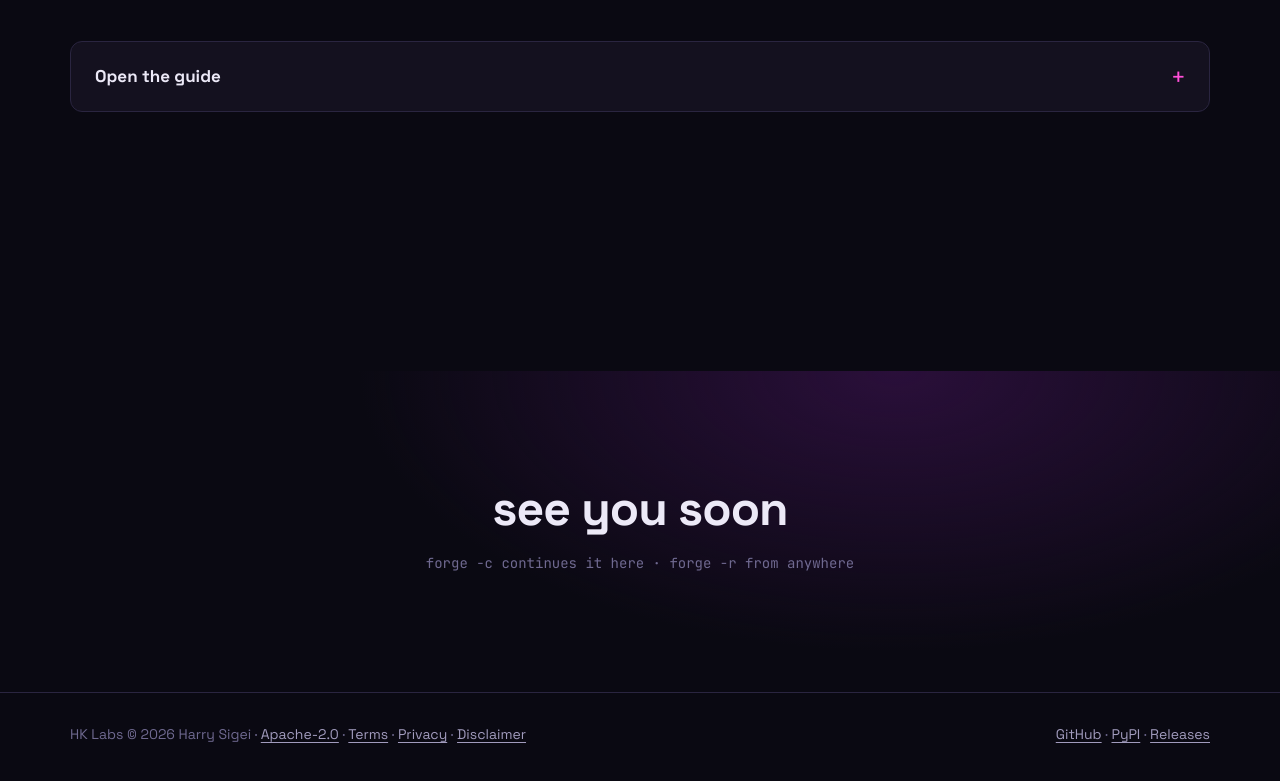
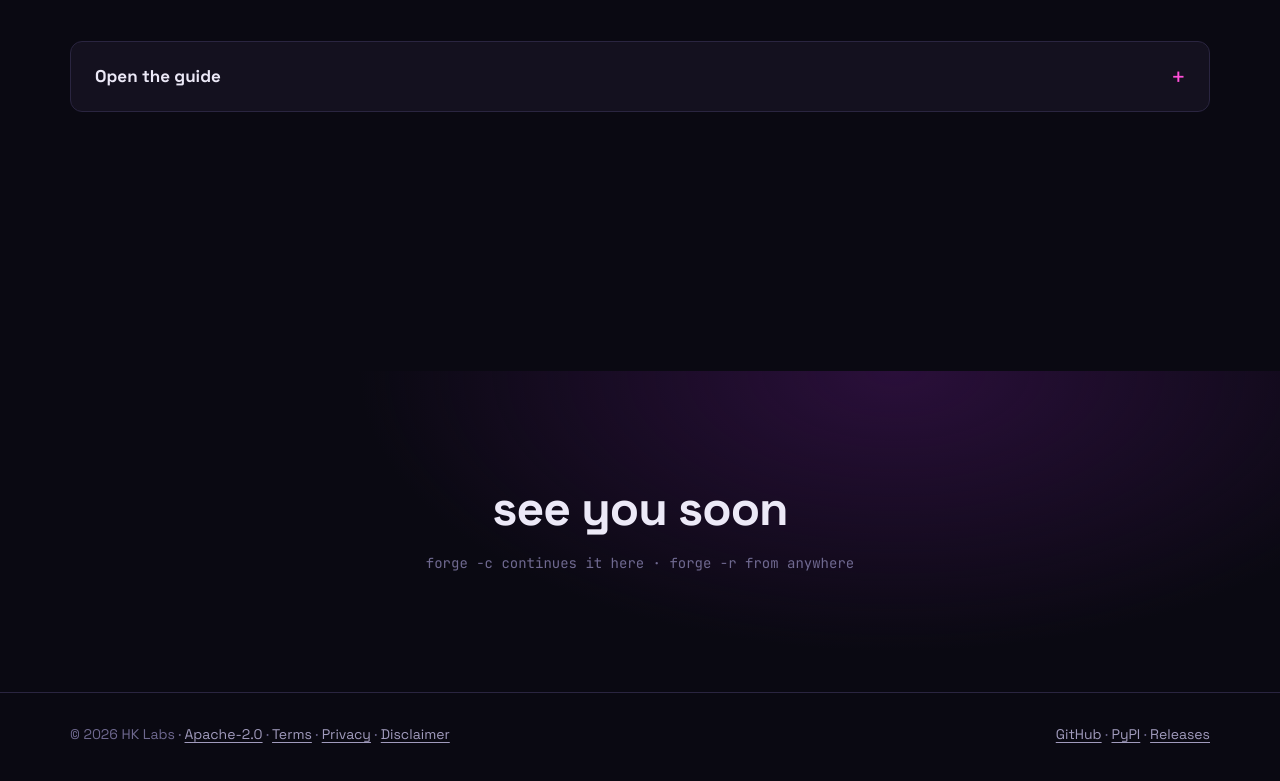
Before and after one commit to HSigei/forgeCLI, a plain HTML site: page docs/index.html in a window 1280 px wide. Shown: the part 6829-7610 px from the top of the page. Drawn offline with nearby package versions, Linux system fonts and the light colour scheme.

Commit message:
Landing footer: © 2026 HK Labs

```diff
--- a/docs/index.html
+++ b/docs/index.html
@@ -645,7 +645,7 @@
 
 <footer>
   <div class="wrap">
-    <span>HK Labs © 2026 Harry Sigei · <a href="https://github.com/HSigei/forgeCLI/blob/main/LICENSE">Apache-2.0</a> · <a href="https://github.com/HSigei/forgeCLI/blob/main/TERMS.md">Terms</a> · <a href="https://github.com/HSigei/forgeCLI/blob/main/PRIVACY.md">Privacy</a> · <a href="https://github.com/HSigei/forgeCLI/blob/main/DISCLAIMER.md">Disclaimer</a></span>
+    <span>© 2026 HK Labs · <a href="https://github.com/HSigei/forgeCLI/blob/main/LICENSE">Apache-2.0</a> · <a href="https://github.com/HSigei/forgeCLI/blob/main/TERMS.md">Terms</a> · <a href="https://github.com/HSigei/forgeCLI/blob/main/PRIVACY.md">Privacy</a> · <a href="https://github.com/HSigei/forgeCLI/blob/main/DISCLAIMER.md">Disclaimer</a></span>
     <span><a class="gh" href="https://github.com/HSigei/forgeCLI">GitHub</a> · <a href="https://pypi.org/project/forgecommandline/">PyPI</a> · <a class="rel" href="https://github.com/HSigei/forgeCLI/releases/latest">Releases</a></span>
   </div>
 </footer>
```
